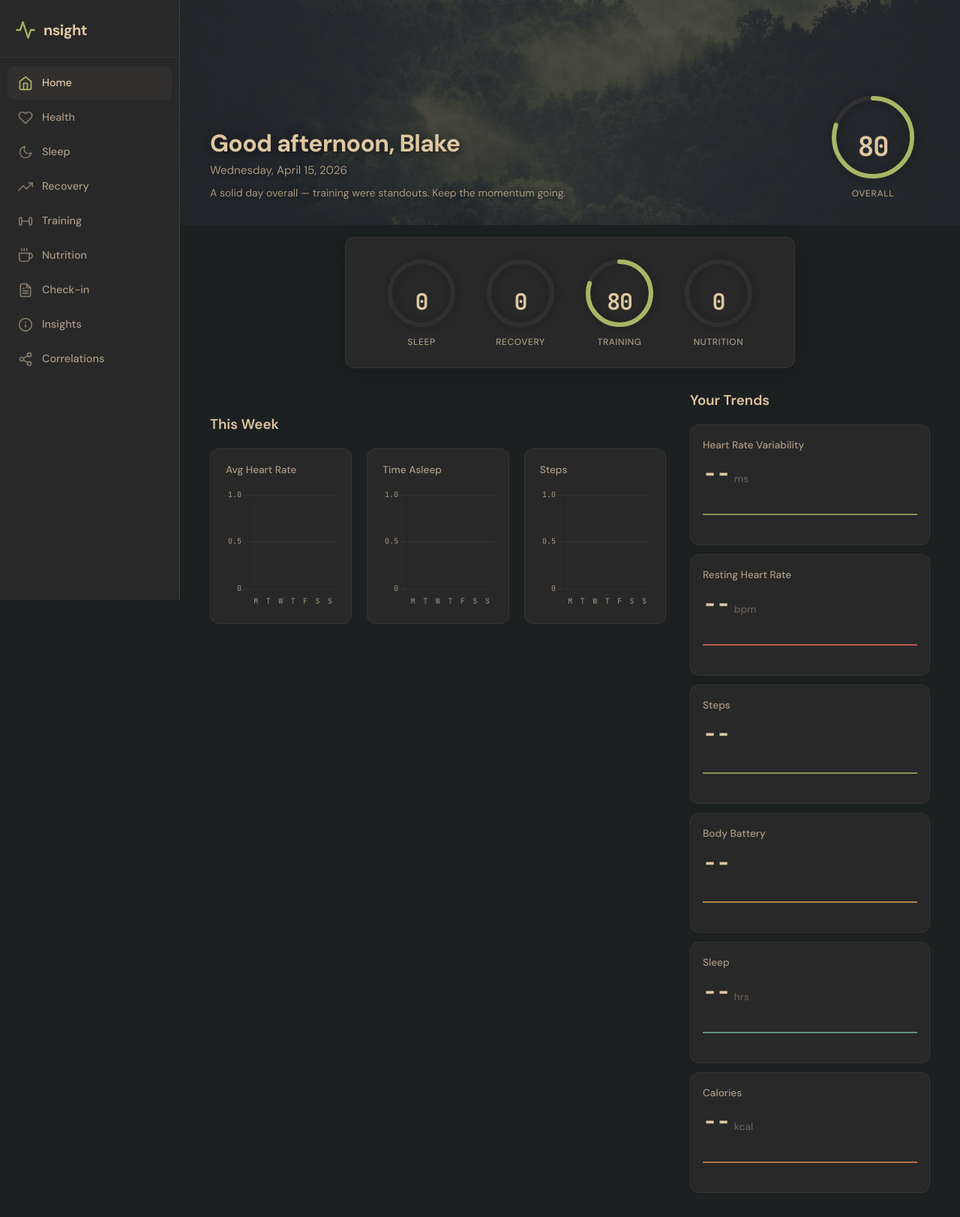
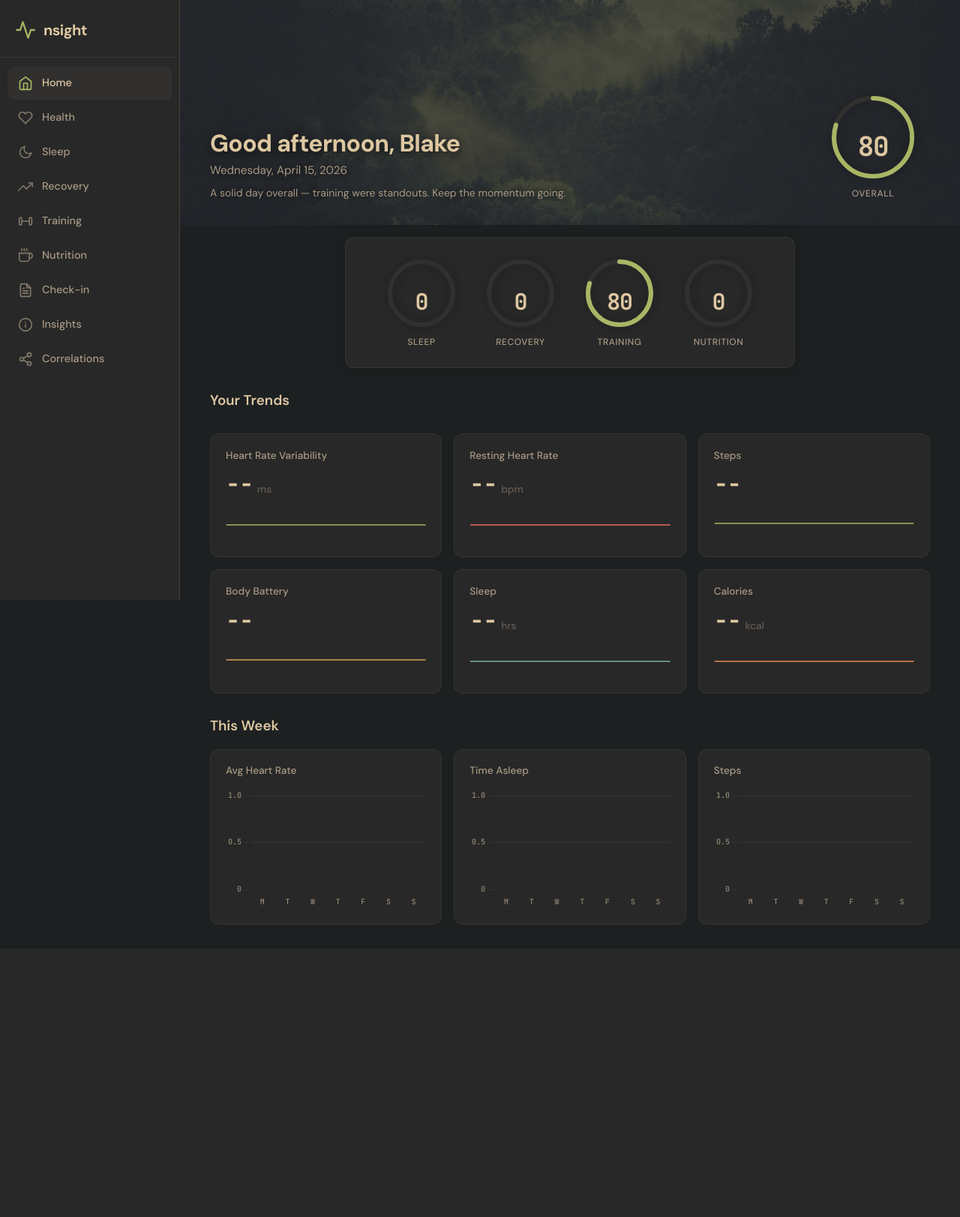
Before and after one commit to bahoerres/nsight, a Flask app: page / in a window 1280 px wide. Shown: the whole page at 75% size. After the commit the page ends 1233 px from the top, so only its background shows below. Run offline with Flask 3, Linux system fonts and the light colour scheme; data that the repository does not hold is empty; a map, chart or similar area stays blank; some libraries are stand-ins or nearby versions.

Commit message:
refactor: home page layout — trends top (3-col grid), then weekly charts, then workouts

```diff
--- a/templates/home.html
+++ b/templates/home.html
@@ -33,30 +33,16 @@
     filter: brightness(1.1);
   }
 
-  /* ── Home Layout ───────────────────────────────────────────── */
-  .home-layout {
+  /* ── Trends Grid (2 rows x 3 cols) ──────────────────────────── */
+  .trends-grid {
     display: grid;
-    grid-template-columns: 1fr 320px;
-    gap: var(--section-gap);
+    grid-template-columns: repeat(3, 1fr);
+    gap: 16px;
     margin-top: var(--section-gap);
   }
 
-  .home-main {
-    min-width: 0;
-  }
-
-  .home-sidebar {
-    min-width: 0;
-  }
-
-  .trends-list {
-    display: flex;
-    flex-direction: column;
-    gap: 12px;
-  }
-
-  .trends-list .trend-card {
-    padding: 16px;
+  .trends-grid .trend-card {
+    padding: 18px 20px;
   }
 
   /* ── Trend Delta ───────────────────────────────────────────── */
@@ -80,10 +66,38 @@
     background: rgba(234, 105, 98, 0.12);
   }
 
+  /* ── Chart Cards ───────────────────────────────────────────── */
+  .charts-grid {
+    display: grid;
+    grid-template-columns: repeat(3, 1fr);
+    gap: 16px;
+  }
+
+  .chart-card {
+    padding: 20px;
+  }
+
+  .chart-card-title {
+    font-size: 0.85rem;
+    font-weight: 500;
+    color: var(--text-secondary);
+    margin-bottom: 16px;
+  }
+
+  .chart-wrap {
+    height: 160px;
+    position: relative;
+  }
+
+  .chart-wrap canvas {
+    width: 100% !important;
+    height: 100% !important;
+  }
+
   /* ── Workout Cards ─────────────────────────────────────────── */
   .workout-cards {
     display: grid;
-    grid-template-columns: repeat(auto-fill, minmax(240px, 1fr));
+    grid-template-columns: repeat(3, 1fr);
     gap: 16px;
   }
 
@@ -158,41 +172,18 @@
     letter-spacing: 0.04em;
   }
 
-  /* ── Chart Cards ───────────────────────────────────────────── */
-  .chart-card {
-    padding: 20px;
+  /* ── Responsive ────────────────────────────────────────────── */
+  @media (max-width: 900px) {
+    .trends-grid {
+      grid-template-columns: repeat(2, 1fr);
     }
 
-  .chart-card-title {
-    font-size: 0.85rem;
-    font-weight: 500;
-    color: var(--text-secondary);
-    margin-bottom: 16px;
+    .charts-grid {
+      grid-template-columns: repeat(2, 1fr);
     }
 
-  .chart-wrap {
-    height: 160px;
-    position: relative;
-  }
-
-  .chart-wrap canvas {
-    width: 100% !important;
-    height: 100% !important;
-  }
-
-  /* ── Responsive ────────────────────────────────────────────── */
-  @media (max-width: 1100px) {
-    .home-layout {
-      grid-template-columns: 1fr;
-    }
-
-    .home-sidebar {
-      order: 2;
-    }
-
-    .trends-list {
-      display: grid;
-      grid-template-columns: repeat(auto-fill, minmax(240px, 1fr));
+    .workout-cards {
+      grid-template-columns: repeat(2, 1fr);
     }
   }
 
@@ -206,12 +197,12 @@
       width: 80px;
       height: 80px;
     }
-
-    .workout-cards {
-      grid-template-columns: 1fr;
   }
 
-    .trends-list {
+  @media (max-width: 580px) {
+    .trends-grid,
+    .charts-grid,
+    .workout-cards {
       grid-template-columns: 1fr;
     }
   }
@@ -248,15 +239,146 @@
   </div>
 </section>
 
-{# ── Main + Sidebar Layout ────────────────────────────────────── #}
-<div class="home-layout">
+{# ── Your Trends (2x3 grid, top section) ─────────────────────── #}
+<section class="mt-section">
+  <div class="section-header">
+    <h3 class="section-title">Your Trends</h3>
+  </div>
+  <div class="trends-grid">
 
-  {# ── Main Column ─────────────────────────────────────────────── #}
-  <div class="home-main">
+    {% set t = trends.get('hrv', {}) %}
+    <div class="card trend-card">
+      <div class="trend-label">Heart Rate Variability</div>
+      <div class="trend-value-row">
+        <span class="trend-value metric-value">{{ t.get('value', '--') }}</span>
+        <span class="trend-unit">{{ t.get('unit', 'ms') }}</span>
+        {% if t.get('delta') is not none %}
+          <span class="trend-delta {{ 'trend-delta-up' if (t.delta > 0) == t.higher_is_better else 'trend-delta-down' }}">
+            {{ '+' if t.delta > 0 else '' }}{{ t.delta }}%
+          </span>
+        {% endif %}
+      </div>
+      <div class="trend-sparkline">
+        <canvas id="spark-hrv"></canvas>
+      </div>
+    </div>
 
-    {# ── Recent Activity ───────────────────────────────────────── #}
+    {% set t = trends.get('resting_hr', {}) %}
+    <div class="card trend-card">
+      <div class="trend-label">Resting Heart Rate</div>
+      <div class="trend-value-row">
+        <span class="trend-value metric-value">{{ t.get('value', '--') }}</span>
+        <span class="trend-unit">{{ t.get('unit', 'bpm') }}</span>
+        {% if t.get('delta') is not none %}
+          <span class="trend-delta {{ 'trend-delta-up' if (t.delta > 0) != t.higher_is_better else 'trend-delta-down' }}">
+            {{ '+' if t.delta > 0 else '' }}{{ t.delta }}%
+          </span>
+        {% endif %}
+      </div>
+      <div class="trend-sparkline">
+        <canvas id="spark-rhr"></canvas>
+      </div>
+    </div>
+
+    {% set t = trends.get('steps', {}) %}
+    <div class="card trend-card">
+      <div class="trend-label">Steps</div>
+      <div class="trend-value-row">
+        <span class="trend-value metric-value">{{ t.get('value', '--') }}</span>
+        {% if t.get('delta') is not none %}
+          <span class="trend-delta {{ 'trend-delta-up' if (t.delta > 0) == t.higher_is_better else 'trend-delta-down' }}">
+            {{ '+' if t.delta > 0 else '' }}{{ t.delta }}%
+          </span>
+        {% endif %}
+      </div>
+      <div class="trend-sparkline">
+        <canvas id="spark-steps"></canvas>
+      </div>
+    </div>
+
+    {% set t = trends.get('body_battery', {}) %}
+    <div class="card trend-card">
+      <div class="trend-label">Body Battery</div>
+      <div class="trend-value-row">
+        <span class="trend-value metric-value">{{ t.get('value', '--') }}</span>
+        {% if t.get('delta') is not none %}
+          <span class="trend-delta {{ 'trend-delta-up' if (t.delta > 0) == t.higher_is_better else 'trend-delta-down' }}">
+            {{ '+' if t.delta > 0 else '' }}{{ t.delta }}%
+          </span>
+        {% endif %}
+      </div>
+      <div class="trend-sparkline">
+        <canvas id="spark-bb"></canvas>
+      </div>
+    </div>
+
+    {% set t = trends.get('sleep_hours', {}) %}
+    <div class="card trend-card">
+      <div class="trend-label">Sleep</div>
+      <div class="trend-value-row">
+        <span class="trend-value metric-value">{{ t.get('value', '--') }}</span>
+        <span class="trend-unit">{{ t.get('unit', 'hrs') }}</span>
+        {% if t.get('delta') is not none %}
+          <span class="trend-delta {{ 'trend-delta-up' if (t.delta > 0) == t.higher_is_better else 'trend-delta-down' }}">
+            {{ '+' if t.delta > 0 else '' }}{{ t.delta }}%
+          </span>
+        {% endif %}
+      </div>
+      <div class="trend-sparkline">
+        <canvas id="spark-sleep"></canvas>
+      </div>
+    </div>
+
+    {% set t = trends.get('calories', {}) %}
+    <div class="card trend-card">
+      <div class="trend-label">Calories</div>
+      <div class="trend-value-row">
+        <span class="trend-value metric-value">{{ t.get('value', '--') }}</span>
+        <span class="trend-unit">{{ t.get('unit', 'kcal') }}</span>
+        {% if t.get('delta') is not none %}
+          <span class="trend-delta {{ 'trend-delta-up' if (t.delta > 0) == t.higher_is_better else 'trend-delta-down' }}">
+            {{ '+' if t.delta > 0 else '' }}{{ t.delta }}%
+          </span>
+        {% endif %}
+      </div>
+      <div class="trend-sparkline">
+        <canvas id="spark-cals"></canvas>
+      </div>
+    </div>
+
+  </div>
+</section>
+
+{# ── This Week ────────────────────────────────────────────────── #}
+<section class="mt-section">
+  <div class="section-header">
+    <h3 class="section-title">This Week</h3>
+  </div>
+  <div class="charts-grid">
+    <div class="card chart-card">
+      <h4 class="chart-card-title">Avg Heart Rate</h4>
+      <div class="chart-wrap">
+        <canvas id="chart-weekly-hr"></canvas>
+      </div>
+    </div>
+    <div class="card chart-card">
+      <h4 class="chart-card-title">Time Asleep</h4>
+      <div class="chart-wrap">
+        <canvas id="chart-weekly-sleep"></canvas>
+      </div>
+    </div>
+    <div class="card chart-card">
+      <h4 class="chart-card-title">Steps</h4>
+      <div class="chart-wrap">
+        <canvas id="chart-weekly-steps"></canvas>
+      </div>
+    </div>
+  </div>
+</section>
+
+{# ── Recent Activity ──────────────────────────────────────────── #}
 {% if recent_workouts %}
-    <section>
+<section class="mt-section">
   <div class="section-header">
     <h3 class="section-title">Recent Activity</h3>
     <a href="/training" class="section-action">
@@ -302,153 +424,6 @@
 </section>
 {% endif %}
 
-    {# ── Weekly Charts ─────────────────────────────────────────── #}
-    <section class="mt-section">
-      <div class="section-header">
-        <h3 class="section-title">This Week</h3>
-      </div>
-      <div class="card-grid">
-        <div class="card chart-card">
-          <h4 class="chart-card-title">Avg Heart Rate</h4>
-          <div class="chart-wrap">
-            <canvas id="chart-weekly-hr"></canvas>
-          </div>
-        </div>
-        <div class="card chart-card">
-          <h4 class="chart-card-title">Time Asleep</h4>
-          <div class="chart-wrap">
-            <canvas id="chart-weekly-sleep"></canvas>
-          </div>
-        </div>
-        <div class="card chart-card">
-          <h4 class="chart-card-title">Steps</h4>
-          <div class="chart-wrap">
-            <canvas id="chart-weekly-steps"></canvas>
-          </div>
-        </div>
-      </div>
-    </section>
-
-  </div>
-
-  {# ── Trends Sidebar ──────────────────────────────────────────── #}
-  <aside class="home-sidebar">
-    <div class="section-header">
-      <h3 class="section-title">Your Trends</h3>
-    </div>
-    <div class="trends-list">
-
-      {# HRV #}
-      {% set t = trends.get('hrv', {}) %}
-      <div class="card trend-card">
-        <div class="trend-label">Heart Rate Variability</div>
-        <div class="trend-value-row">
-          <span class="trend-value metric-value">{{ t.get('value', '--') }}</span>
-          <span class="trend-unit">{{ t.get('unit', 'ms') }}</span>
-          {% if t.get('delta') is not none %}
-            <span class="trend-delta {{ 'trend-delta-up' if (t.delta > 0) == t.higher_is_better else 'trend-delta-down' }}">
-              {{ '+' if t.delta > 0 else '' }}{{ t.delta }}%
-            </span>
-          {% endif %}
-        </div>
-        <div class="trend-sparkline">
-          <canvas id="spark-hrv"></canvas>
-        </div>
-      </div>
-
-      {# Resting HR #}
-      {% set t = trends.get('resting_hr', {}) %}
-      <div class="card trend-card">
-        <div class="trend-label">Resting Heart Rate</div>
-        <div class="trend-value-row">
-          <span class="trend-value metric-value">{{ t.get('value', '--') }}</span>
-          <span class="trend-unit">{{ t.get('unit', 'bpm') }}</span>
-          {% if t.get('delta') is not none %}
-            <span class="trend-delta {{ 'trend-delta-up' if (t.delta > 0) != t.higher_is_better else 'trend-delta-down' }}">
-              {{ '+' if t.delta > 0 else '' }}{{ t.delta }}%
-            </span>
-          {% endif %}
-        </div>
-        <div class="trend-sparkline">
-          <canvas id="spark-rhr"></canvas>
-        </div>
-      </div>
-
-      {# Steps #}
-      {% set t = trends.get('steps', {}) %}
-      <div class="card trend-card">
-        <div class="trend-label">Steps</div>
-        <div class="trend-value-row">
-          <span class="trend-value metric-value">{{ t.get('value', '--') }}</span>
-          {% if t.get('delta') is not none %}
-            <span class="trend-delta {{ 'trend-delta-up' if (t.delta > 0) == t.higher_is_better else 'trend-delta-down' }}">
-              {{ '+' if t.delta > 0 else '' }}{{ t.delta }}%
-            </span>
-          {% endif %}
-        </div>
-        <div class="trend-sparkline">
-          <canvas id="spark-steps"></canvas>
-        </div>
-      </div>
-
-      {# Body Battery #}
-      {% set t = trends.get('body_battery', {}) %}
-      <div class="card trend-card">
-        <div class="trend-label">Body Battery</div>
-        <div class="trend-value-row">
-          <span class="trend-value metric-value">{{ t.get('value', '--') }}</span>
-          {% if t.get('delta') is not none %}
-            <span class="trend-delta {{ 'trend-delta-up' if (t.delta > 0) == t.higher_is_better else 'trend-delta-down' }}">
-              {{ '+' if t.delta > 0 else '' }}{{ t.delta }}%
-            </span>
-          {% endif %}
-        </div>
-        <div class="trend-sparkline">
-          <canvas id="spark-bb"></canvas>
-        </div>
-      </div>
-
-      {# Sleep Hours #}
-      {% set t = trends.get('sleep_hours', {}) %}
-      <div class="card trend-card">
-        <div class="trend-label">Sleep</div>
-        <div class="trend-value-row">
-          <span class="trend-value metric-value">{{ t.get('value', '--') }}</span>
-          <span class="trend-unit">{{ t.get('unit', 'hrs') }}</span>
-          {% if t.get('delta') is not none %}
-            <span class="trend-delta {{ 'trend-delta-up' if (t.delta > 0) == t.higher_is_better else 'trend-delta-down' }}">
-              {{ '+' if t.delta > 0 else '' }}{{ t.delta }}%
-            </span>
-          {% endif %}
-        </div>
-        <div class="trend-sparkline">
-          <canvas id="spark-sleep"></canvas>
-        </div>
-      </div>
-
-      {# Calories #}
-      {% set t = trends.get('calories', {}) %}
-      <div class="card trend-card">
-        <div class="trend-label">Calories</div>
-        <div class="trend-value-row">
-          <span class="trend-value metric-value">{{ t.get('value', '--') }}</span>
-          <span class="trend-unit">{{ t.get('unit', 'kcal') }}</span>
-          {% if t.get('delta') is not none %}
-            <span class="trend-delta {{ 'trend-delta-up' if (t.delta > 0) == t.higher_is_better else 'trend-delta-down' }}">
-              {{ '+' if t.delta > 0 else '' }}{{ t.delta }}%
-            </span>
-          {% endif %}
-        </div>
-        <div class="trend-sparkline">
-          <canvas id="spark-cals"></canvas>
-        </div>
-      </div>
-
-    </div>
-  </aside>
-
-</div>
-
 {% endblock %}
 
 {% block scripts %}
```
Lines whose indentation alone changed are shown as unchanged.
